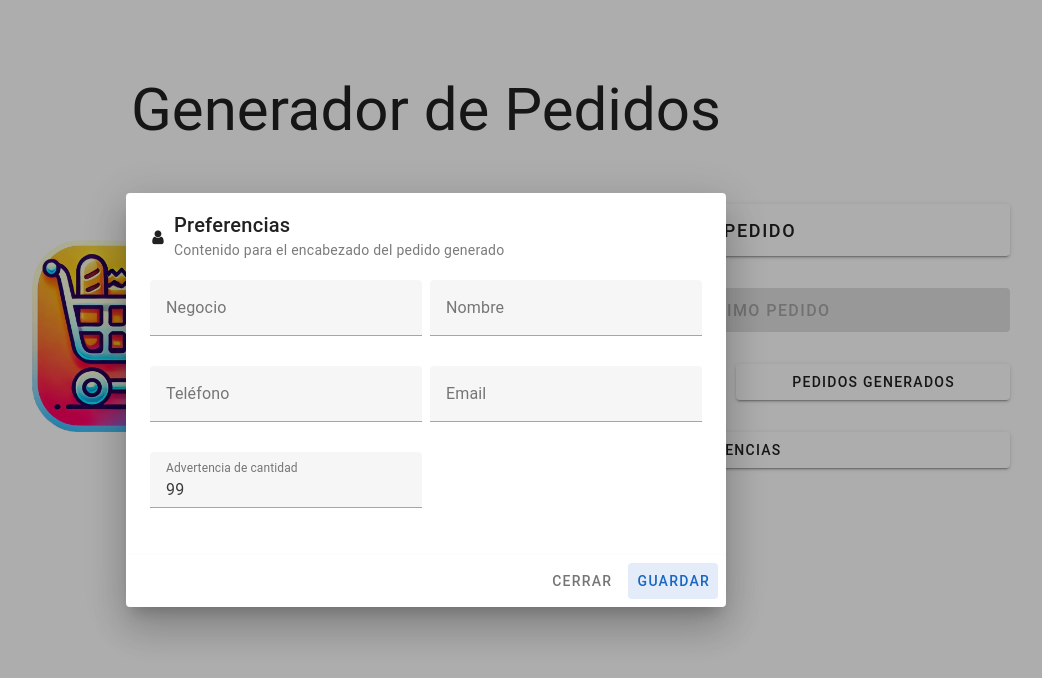
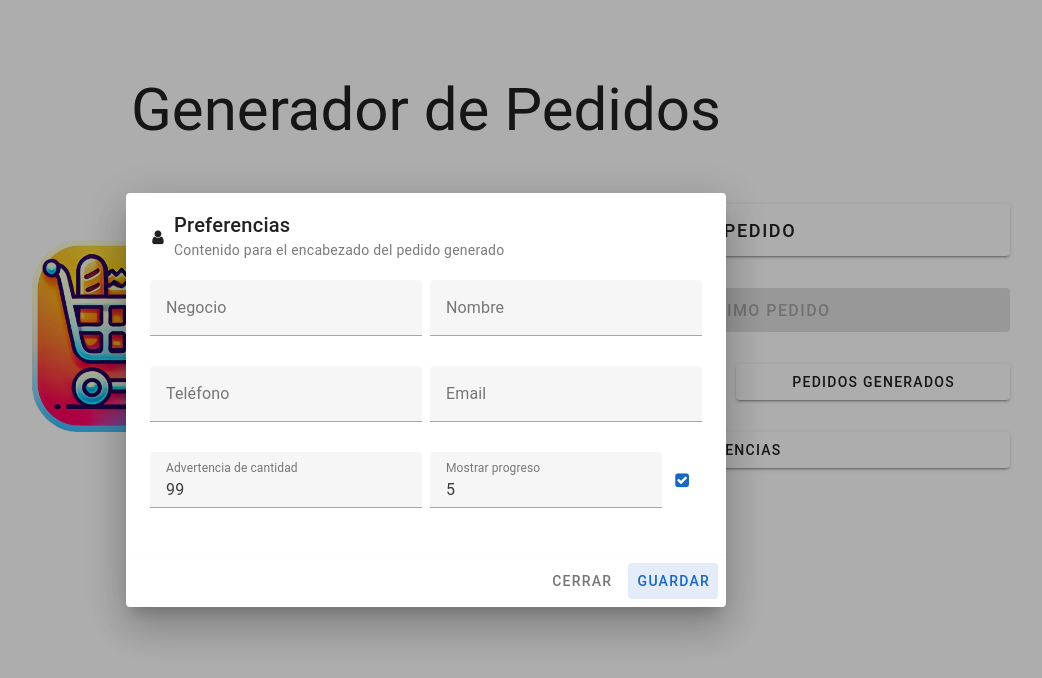
Before and after one commit to Tavo506/generador-de-pedidos, a Vue app: page / in a window 1280 px wide. Both pictures are taken after a click on the button "PREFERENCIAS". Shown: the top 678 px of the page, without its empty margins (214-1256 px from the left). Built offline with nearby package versions, Linux system fonts and the light colour scheme.

Commit message:
Add a progress bar on the list page
- Reset the current page state when loading a new list

```diff
--- a/src/components/PreferencesDialog.vue
+++ b/src/components/PreferencesDialog.vue
@@ -9,12 +9,16 @@ const storageName = useLocalStorage('preferences-name', '')
 const storagePhone = useLocalStorage('preferences-phone', '')
 const storageEmail = useLocalStorage('preferences-email', '')
 const storageCountWarning = useLocalStorage('preferences-count-warning', 99)
+const storageDisplayProgress = useLocalStorage('preferences-display-progress', true)
+const storageDisplayProgressOnPages = useLocalStorage('preferences-display-progress-on-pages', 5)
 
 const commerce = ref(storageCommerce.value)
 const name = ref(storageName.value)
 const phone = ref(storagePhone.value)
 const email = ref(storageEmail.value)
 const countWarning = ref(storageCountWarning.value)
+const displayProgress = ref(storageDisplayProgress.value)
+const displayProgressOnPages = ref(storageDisplayProgressOnPages.value)
 
 
 function save() {
@@ -23,6 +27,8 @@ function save() {
   storagePhone.value = phone.value
   storageEmail.value = email.value
   storageCountWarning.value = countWarning.value
+  storageDisplayProgress.value = displayProgress.value
+  storageDisplayProgressOnPages.value = displayProgressOnPages.value
 
   dialog.value = false
 }
@@ -92,8 +98,26 @@ function save() {
                   label="Advertencia de cantidad"
                   hint="Mostrar una advertencia si se digita una cantidad mayor a esta"
                   type="number"
+                  min="1"
                   v-model="countWarning"
               ></v-text-field>
+            </v-col>
+
+            <v-col
+                cols="12"
+                md="6"
+            >
+              <div class="flex justify-center">
+                <v-text-field
+                    label="Mostrar progreso"
+                    hint="Mostrar el progreso en listas de más de estas páginas"
+                    type="number"
+                    min="1"
+                    v-model="displayProgressOnPages"
+                    :disabled="!displayProgress"
+                ></v-text-field>
+                <v-checkbox-btn v-model="displayProgress" color="primary" class="h-[56px]"></v-checkbox-btn>
+              </div>
             </v-col>
           </v-row>
         </v-card-text>
--- a/src/pages/Home.vue
+++ b/src/pages/Home.vue
@@ -8,6 +8,7 @@ import {useLocalStorage} from "@vueuse/core";
 
 const storageOrderName = useLocalStorage('last-order-name', '')
 const storageOrderInProgress = useLocalStorage('last-order', false)
+const storageOrderPage = useLocalStorage('last-order-page', 1)
 
 const router = useRouter()
 const fileUpload = ref()
@@ -30,6 +31,7 @@ async function handleFileUpload(event) {
       ordersStore.setItems(data)
       ordersStore.setOrderName(name)
       storageOrderInProgress.value = false
+      storageOrderPage.value = 1
       await router.push("/list")
     }
   } catch (error) {
--- a/src/pages/ListPage.vue
+++ b/src/pages/ListPage.vue
@@ -1,7 +1,7 @@
 <script setup lang="ts">
 import Navbar from "../components/Navbar.vue";
 import {useOrdersStore} from "../stores/orders";
-import {ref, toRaw, watch} from "vue";
+import {computed, ref, toRaw, watch} from "vue";
 import {Item} from "../types/types";
 import {onBeforeRouteLeave, onBeforeRouteUpdate, useRouter} from "vue-router";
 import {useLocalStorage} from "@vueuse/core";
@@ -13,6 +13,8 @@ const storageOrderItems = useLocalStorage('last-order-items', [])
 const storageOrderPage = useLocalStorage('last-order-page', 1)
 const storageOrderInProgress = useLocalStorage('last-order', false)
 const storageCountWarning = useLocalStorage('preferences-count-warning', 99)
+const storageDisplayProgress = useLocalStorage('preferences-display-progress', true)
+const storageDisplayProgressOnPages = useLocalStorage('preferences-display-progress-on-pages', 5)
 
 const router = useRouter()
 const {exportOrderAsTxt} = useFileWriter()
@@ -37,7 +39,9 @@ if (storageOrderInProgress.value) {
 }
 
 const page = ref(storageOrderPage ?? 1)
-const pages = Math.ceil(items.value.length / 20)
+const pages = ref(Math.ceil(items.value.length / 20))
+const progress = computed(() => page.value / pages.value * 100)
+const displayProgress = computed(() => storageDisplayProgress.value && pages.value >= storageDisplayProgressOnPages.value)
 
 const showErrorModal = ref(false)
 
@@ -81,6 +85,13 @@ onBeforeRouteLeave((to, from, next) => {
       </v-btn>
     </template>
   </navbar>
+  <div v-if="displayProgress" class="position-fixed left-0 right-0 top-0 pt-[var(--v-layout-top)]">
+    <v-progress-linear v-model="progress" color="green-lighten-1" height="20">
+      <template v-slot:default="{ value }">
+        <strong class="text-sm">{{ Math.ceil(value) }}%</strong>
+      </template>
+    </v-progress-linear>
+  </div>
   <v-container>
     <v-data-iterator :items="items" items-per-page="20" :page="page">
       <template v-slot:default="{ items }">
```
